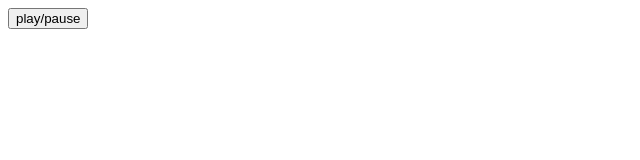
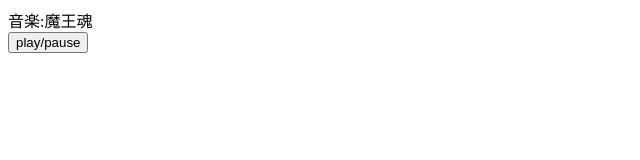
Before and after one commit to elect-gombe/javascriptapp, a plain HTML site: page sound/sound.html in a window 1280 px wide. Shown: the whole page, without its empty margins (0-640 px from the left). Drawn offline with Linux system fonts and the light colour scheme.

Commit message:
著作者表示を追加

```diff
--- a/sound/sound.html
+++ b/sound/sound.html
@@ -5,13 +5,16 @@
   <meta charset="utf-8">
   <title>sound test</title>
 </head>
+<script src="sound.js"></script>
 
 <body>
-  <div>
-    <script src="sound.js"></script>
-  </div>
-  <div>
-    <button id="pp">play/pause</button>
-  </div>
+  <article>
+    <div>
+      音楽:魔王魂
+    </div>
+    <div>
+      <button id="pp">play/pause</button>
+    </div>
+  </article>
 </body>
 </html>
```
